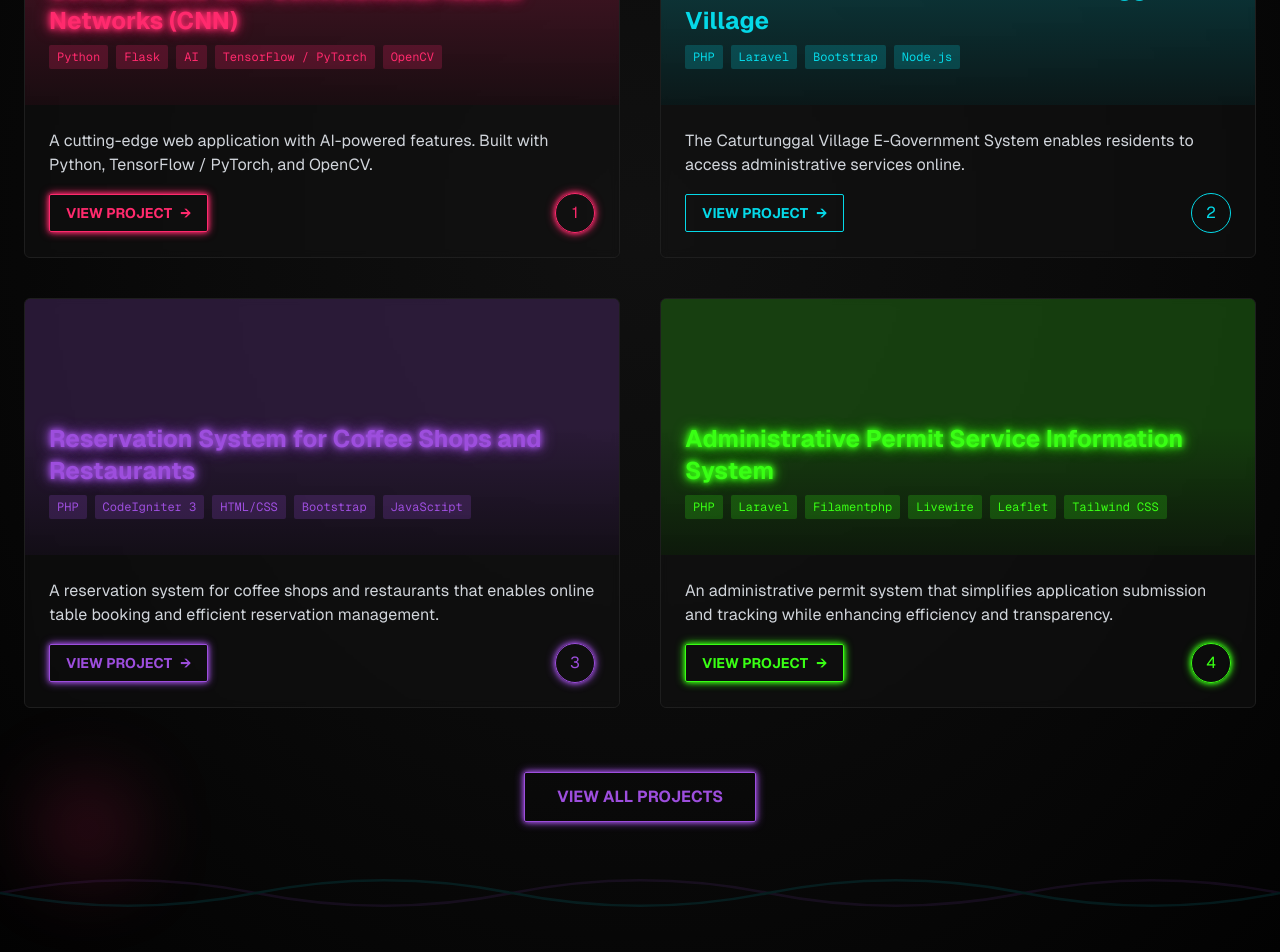
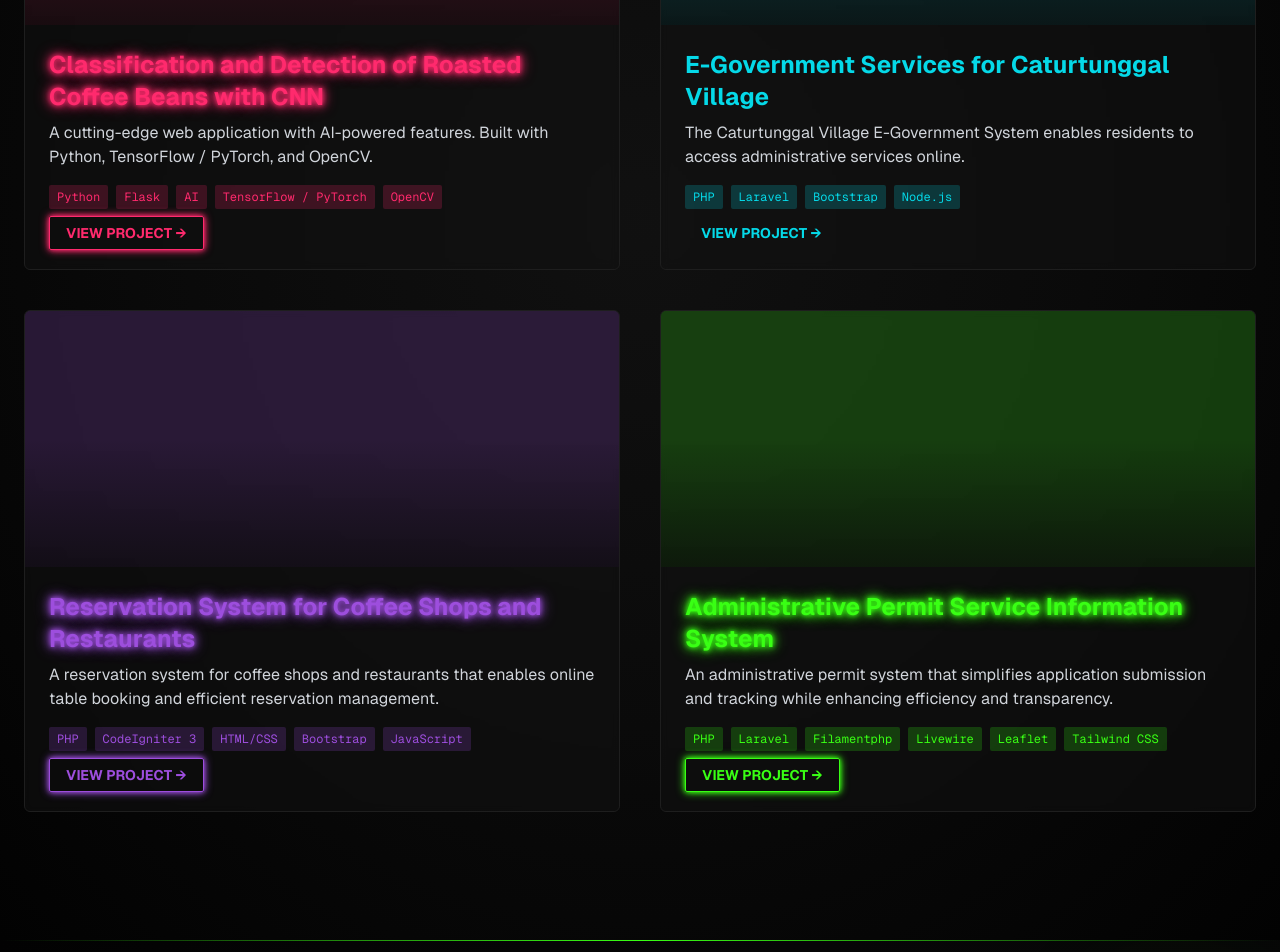
Before and after one commit to leonzss/CyberFolio, a Next.js app: page / in a window 1280 px wide. Shown: the part 3640-4592 px from the top of the page. Built offline with nearby package versions, Linux system fonts and the light colour scheme.

Commit message:
Update Projects.tsx

```diff
--- a/app/components/Projects.tsx
+++ b/app/components/Projects.tsx
@@ -16,7 +16,7 @@ type Project = {
 const projects: Project[] = [
   {
     id: 1,
-    title: "Classification and Detection of Roasted Coffee Beans with Convolutional Neural Networks (CNN)",
+    title: "Classification and Detection of Roasted Coffee Beans with CNN",
     description:
       "A cutting-edge web application with AI-powered features. Built with Python, TensorFlow / PyTorch, and OpenCV.",
     tags: ["Python", "Flask", "AI", "TensorFlow / PyTorch", "OpenCV"],
@@ -56,6 +56,38 @@ const projects: Project[] = [
   },
 ];
 
+// ✅ Mapping Tailwind classes
+const colorClasses = {
+  pink: {
+    text: "text-cyber-pink",
+    bg: "bg-cyber-pink",
+    border: "border-cyber-pink",
+    neon: "neon-text-pink",
+    neonBorder: "neon-border-pink",
+  },
+  blue: {
+    text: "text-cyber-blue",
+    bg: "bg-cyber-blue",
+    border: "border-cyber-blue",
+    neon: "neon-text-blue",
+    neonBorder: "neon-border-blue",
+  },
+  purple: {
+    text: "text-cyber-purple",
+    bg: "bg-cyber-purple",
+    border: "border-cyber-purple",
+    neon: "neon-text-purple",
+    neonBorder: "neon-border-purple",
+  },
+  green: {
+    text: "text-cyber-green",
+    bg: "bg-cyber-green",
+    border: "border-cyber-green",
+    neon: "neon-text-green",
+    neonBorder: "neon-border-green",
+  },
+};
+
 const Projects = () => {
   const [activeProject, setActiveProject] = useState<number | null>(null);
   const ref = useRef<HTMLDivElement>(null);
@@ -65,37 +97,21 @@ const Projects = () => {
     hidden: { opacity: 0 },
     visible: {
       opacity: 1,
-      transition: {
-        staggerChildren: 0.1,
-      },
+      transition: { staggerChildren: 0.1 },
     },
   };
 
   const itemVariants = {
     hidden: { y: 50, opacity: 0 },
-    visible: {
-      y: 0,
-      opacity: 1,
-      transition: {
-        duration: 0.6,
-      },
-    },
+    visible: { y: 0, opacity: 1, transition: { duration: 0.6 } },
   };
 
   return (
-    <section
-      id="projects"
-      className="relative py-20 md:py-32 overflow-hidden bg-cyber-black"
-    >
-      {/* Background Elements */}
+    <section id="projects" className="relative py-20 md:py-32 overflow-hidden bg-cyber-black">
+      {/* Background */}
       <div className="absolute inset-0 z-0">
         <div className="absolute inset-0 bg-[radial-gradient(ellipse_at_center,_var(--tw-gradient-stops))] from-cyber-dark via-cyber-black to-black opacity-80"></div>
       </div>
-
-      {/* Decorative Elements */}
-      <div className="absolute top-0 left-0 w-full h-px bg-gradient-to-r from-transparent via-cyber-blue to-transparent"></div>
-      <div className="absolute top-40 right-20 w-32 h-32 bg-cyber-purple/20 rounded-full filter blur-3xl"></div>
-      <div className="absolute bottom-20 left-10 w-24 h-24 bg-cyber-pink/20 rounded-full filter blur-2xl"></div>
 
       <div className="container mx-auto px-4 md:px-6 relative z-10">
         <div className="text-center mb-16">
@@ -119,16 +135,6 @@ const Projects = () => {
             <span className="text-cyber-purple neon-text-purple">FEATURED</span>{" "}
             <span className="text-cyber-blue neon-text">PROJECTS</span>
           </motion.h2>
-
-          <motion.p
-            initial={{ opacity: 0, y: 20 }}
-            animate={isInView ? { opacity: 1, y: 0 } : { opacity: 0, y: 20 }}
-            transition={{ duration: 0.5, delay: 0.2 }}
-            className="text-lg text-gray-300 max-w-2xl mx-auto"
-          >
-            Explore my portfolio of innovative digital projects that showcase my
-            technical skills and creative vision.
-          </motion.p>
         </div>
 
         <motion.div
@@ -138,133 +144,50 @@ const Projects = () => {
           animate={isInView ? "visible" : "hidden"}
           className="grid grid-cols-1 md:grid-cols-2 gap-8 md:gap-10"
         >
-          {projects.map((project) => (
+          {projects.map((project) => {
+            const color = colorClasses[project.color];
+            return (
               <motion.div
                 key={project.id}
                 variants={itemVariants}
-              className={`group relative overflow-hidden rounded-md bg-cyber-dark/50 backdrop-blur-sm border border-cyber-gray hover:border-cyber-${project.color} transition-all duration-300`}
+                className={`group relative overflow-hidden rounded-md bg-cyber-dark/50 backdrop-blur-sm border border-cyber-gray hover:${color.border} transition-all duration-300`}
                 onMouseEnter={() => setActiveProject(project.id)}
                 onMouseLeave={() => setActiveProject(null)}
               >
+                {/* Project Card */}
                 <div className="relative h-64 overflow-hidden">
-                {/* Placeholder for project image */}
-                <div className={`absolute inset-0 bg-cyber-${project.color}/20 flex items-center justify-center`}>
-                  <span className={`text-cyber-${project.color} text-6xl font-bold opacity-30`}>
-                    {/* {project.title.charAt(0)} */}
-                  </span>
+                  <div className={`absolute inset-0 ${color.bg}/20 flex items-center justify-center`}></div>
+                  <div className="absolute inset-0 bg-gradient-to-t from-cyber-black via-transparent to-transparent opacity-70"></div>
                 </div>
 
-                {/* Overlay */}
-                <div className="absolute inset-0 bg-gradient-to-t from-cyber-black via-transparent to-transparent opacity-70"></div>
-
-                {/* Glitch Effect */}
-                <div className={`absolute inset-0 bg-cyber-${project.color}/10 opacity-0 group-hover:opacity-100 transition-opacity duration-300`}></div>
-
-                {/* Project Info */}
-                <div className="absolute bottom-0 left-0 w-full p-6">
-                  <h3 className={`text-xl md:text-2xl font-bold mb-2 text-cyber-${project.color} neon-text-${project.color === "blue" ? "blue" : project.color === "pink" ? "pink" : project.color === "purple" ? "purple" : "green"}`}>
+                <div className="p-6">
+                  <h3 className={`text-xl md:text-2xl font-bold mb-2 ${color.text} ${color.neon}`}>
                     {project.title}
                   </h3>
-
+                  <p className="text-gray-300 mb-4">{project.description}</p>
                   <div className="flex flex-wrap gap-2 mb-3">
                     {project.tags.map((tag, index) => (
                       <span
                         key={index}
-                        className={`text-xs font-mono py-1 px-2 rounded-sm bg-cyber-${project.color}/20 text-cyber-${project.color}`}
+                        className={`text-xs font-mono py-1 px-2 rounded-sm ${color.bg}/20 ${color.text}`}
                       >
                         {tag}
                       </span>
                     ))}
                   </div>
-                </div>
-              </div>
-
-              <div className="p-6">
-                <p className="text-gray-300 mb-4">{project.description}</p>
-
-                <div className="flex justify-between items-center">
                   <a
                     href={project.link}
-                    className={`px-4 py-2 bg-transparent border border-cyber-${project.color} text-cyber-${project.color} text-sm font-bold rounded-sm hover:bg-cyber-${project.color}/10 transition-all duration-300 neon-border-${project.color === "blue" ? "blue" : project.color === "pink" ? "pink" : project.color === "purple" ? "purple" : "green"} relative overflow-hidden group inline-flex items-center`}
-                  >
-                    <span className="relative z-10 mr-2">VIEW PROJECT</span>
-                    <span className="relative z-10">→</span>
-                    <span className={`absolute inset-0 bg-cyber-${project.color}/10 transform scale-x-0 origin-left transition-transform duration-300 group-hover:scale-x-100`}></span>
-                  </a>
-
-                  <div className={`w-10 h-10 rounded-full border border-cyber-${project.color} flex items-center justify-center neon-border-${project.color === "blue" ? "blue" : project.color === "pink" ? "pink" : project.color === "purple" ? "purple" : "green"}`}>
-                    <span className={`text-cyber-${project.color}`}>{project.id}</span>
-                  </div>
-                </div>
-              </div>
-
-              {/* Animated Border */}
-              {activeProject === project.id && (
-                <>
-                  <motion.div
-                    className={`absolute top-0 left-0 w-full h-0.5 bg-cyber-${project.color}`}
-                    initial={{ scaleX: 0, transformOrigin: "left" }}
-                    animate={{ scaleX: 1 }}
-                    transition={{ duration: 0.5 }}
-                  />
-                  <motion.div
-                    className={`absolute top-0 right-0 w-0.5 h-full bg-cyber-${project.color}`}
-                    initial={{ scaleY: 0, transformOrigin: "top" }}
-                    animate={{ scaleY: 1 }}
-                    transition={{ duration: 0.5, delay: 0.1 }}
-                  />
-                  <motion.div
-                    className={`absolute bottom-0 right-0 w-full h-0.5 bg-cyber-${project.color}`}
-                    initial={{ scaleX: 0, transformOrigin: "right" }}
-                    animate={{ scaleX: 1 }}
-                    transition={{ duration: 0.5, delay: 0.2 }}
-                  />
-                  <motion.div
-                    className={`absolute bottom-0 left-0 w-0.5 h-full bg-cyber-${project.color}`}
-                    initial={{ scaleY: 0, transformOrigin: "bottom" }}
-                    animate={{ scaleY: 1 }}
-                    transition={{ duration: 0.5, delay: 0.3 }}
-                  />
-                </>
-              )}
-            </motion.div>
-          ))}
-        </motion.div>
-
-        <motion.div
-          initial={{ opacity: 0, y: 20 }}
-          animate={isInView ? { opacity: 1, y: 0 } : { opacity: 0, y: 20 }}
-          transition={{ duration: 0.5, delay: 0.5 }}
-          className="mt-16 text-center"
-        >
-          <a
-            href="https://github.com/leonzss"
                     target="_blank"
                     rel="noopener noreferrer"
-            className="px-8 py-3 bg-transparent border border-cyber-purple text-cyber-purple font-bold rounded-sm hover:bg-cyber-purple/10 transition-all duration-300 neon-border-purple relative overflow-hidden group inline-block"
+                    className={`px-4 py-2 bg-transparent ${color.border} ${color.text} text-sm font-bold rounded-sm hover:${color.bg}/10 transition-all duration-300 ${color.neonBorder}`}
                   >
-            <span className="relative z-10">VIEW ALL PROJECTS</span>
-            <span className="absolute inset-0 bg-cyber-purple/10 transform scale-x-0 origin-left transition-transform duration-300 group-hover:scale-x-100"></span>
+                    VIEW PROJECT →
                   </a>
+                </div>
               </motion.div>
-      </div>
-
-      {/* Circuit Board Pattern */}
-      <div className="absolute bottom-0 left-0 w-full h-32 opacity-10 pointer-events-none">
-        <svg width="100%" height="100%" viewBox="0 0 800 100" preserveAspectRatio="none">
-          <path
-            d="M 0,50 Q 80,30 160,50 T 320,50 T 480,50 T 640,50 T 800,50"
-            fill="none"
-            stroke="#9d4edd"
-            strokeWidth="2"
-          />
-          <path
-            d="M 0,50 Q 80,70 160,50 T 320,50 T 480,50 T 640,50 T 800,50"
-            fill="none"
-            stroke="#05d9e8"
-            strokeWidth="2"
-          />
-        </svg>
+            );
+          })}
+        </motion.div>
       </div>
     </section>
   );
```
Lines whose indentation alone changed are shown as unchanged.
